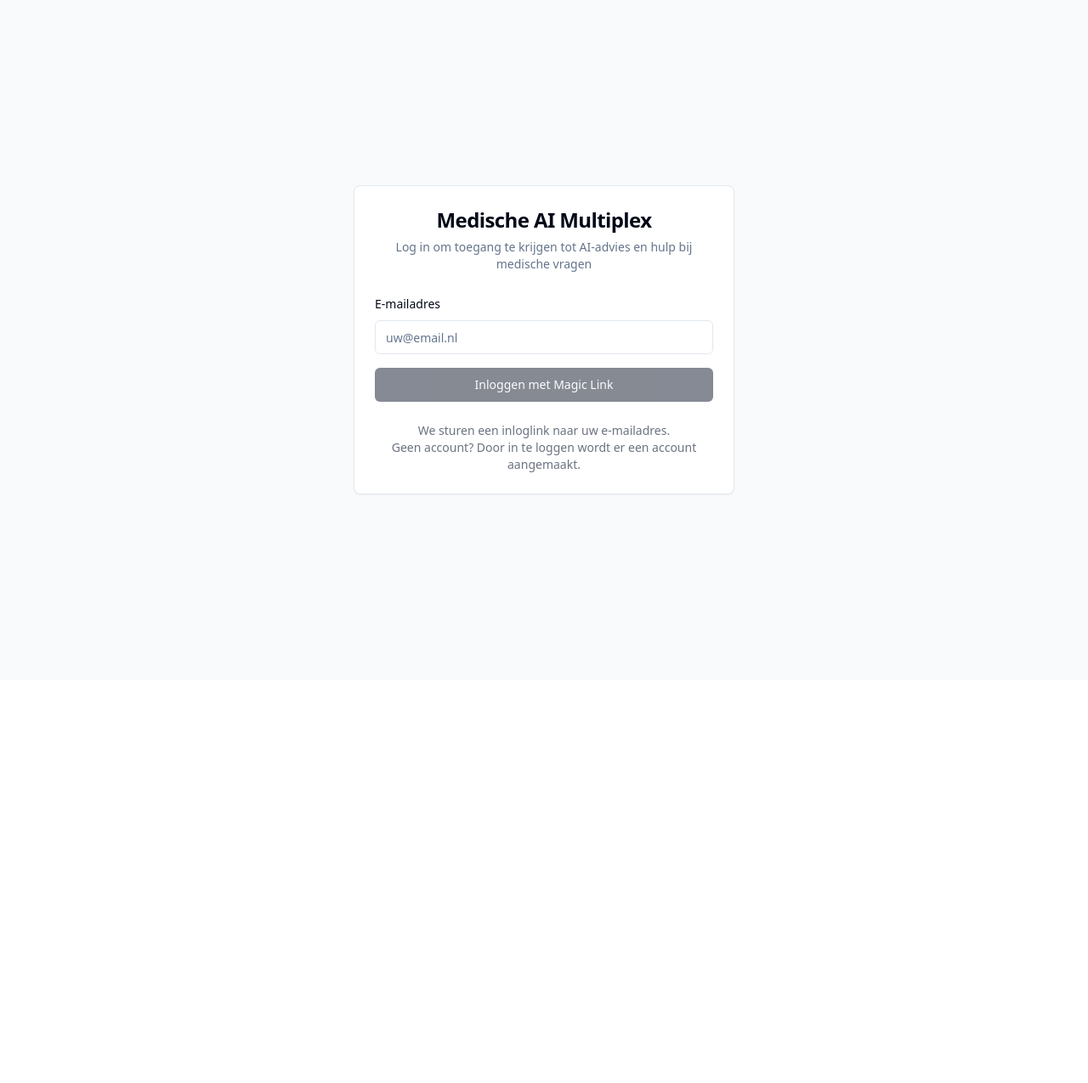
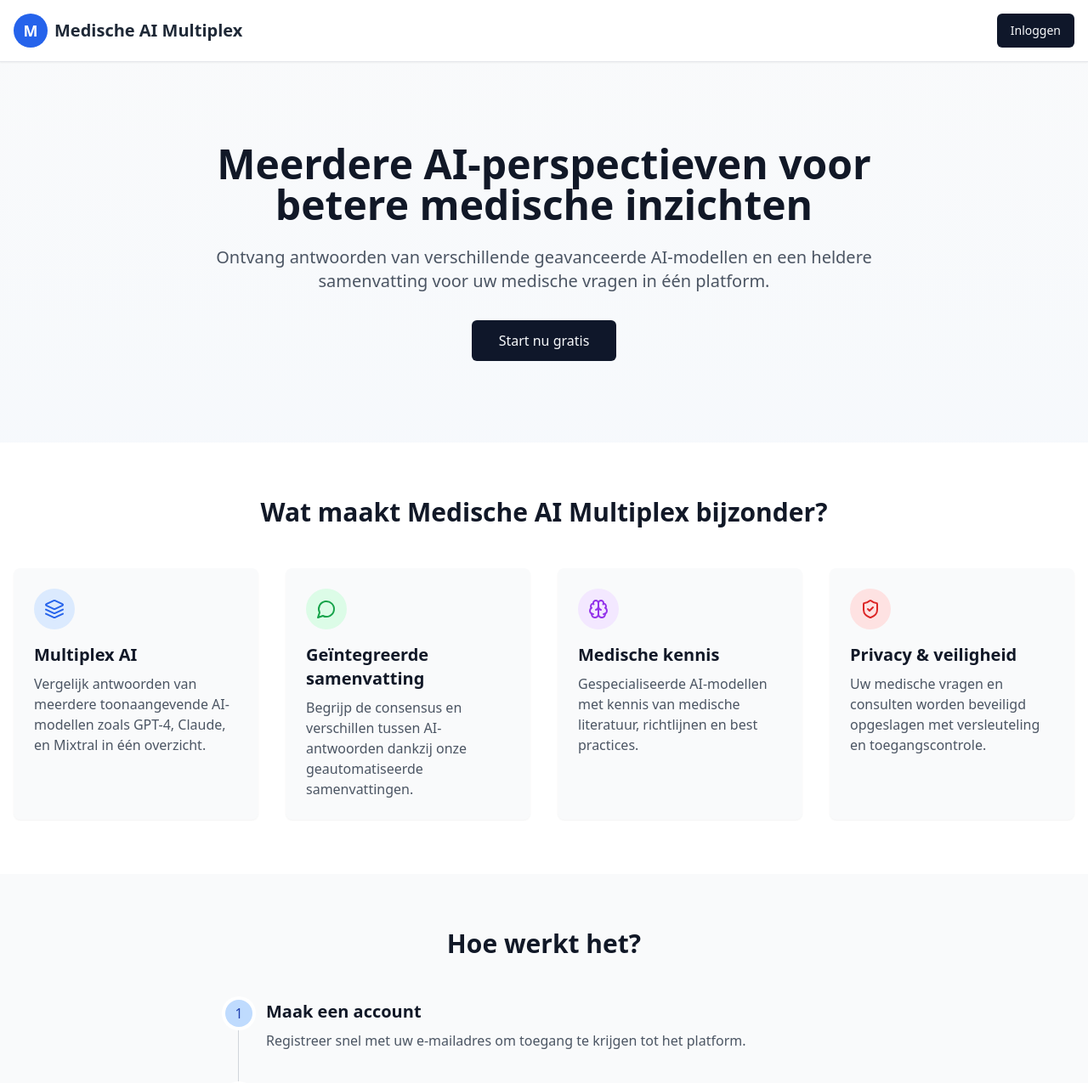
Before and after one commit to frisoboot/medai-ai-mosaic, a React (Vite) app: page / in a window 1280 px wide. Before the commit this address led to /auth. Shown: the top 1275 px of the page at 85% size. Before the commit the page ends 800 px from the top, so only its background shows below. Built offline with nearby package versions, Linux system fonts and the light colour scheme.

Commit message:
Add landing page and login button
Implement a landing page with information about the application and a login button.

```diff
--- a/src/App.tsx
+++ b/src/App.tsx
@@ -8,6 +8,7 @@ import { AuthProvider } from "@/providers/AuthProvider";
 import Index from "./pages/Index";
 import Auth from "./pages/Auth";
 import NotFound from "./pages/NotFound";
+import Landing from "./pages/Landing";
 
 const queryClient = new QueryClient();
 
@@ -19,7 +20,8 @@ const App = () => (
         <Sonner />
         <BrowserRouter>
           <Routes>
-            <Route path="/" element={<Index />} />
+            <Route path="/" element={<Landing />} />
+            <Route path="/dashboard" element={<Index />} />
             <Route path="/auth" element={<Auth />} />
             <Route path="*" element={<NotFound />} />
           </Routes>
--- a/src/components/ChatSidebar.tsx
+++ b/src/components/ChatSidebar.tsx
@@ -91,7 +91,9 @@ export const ChatSidebar = ({ showSummaryOnly, setShowSummaryOnly }: ChatSidebar
           <Button
             variant="ghost"
             className="w-full justify-start px-4 mb-2"
-            onClick={signOut}
+            onClick={() => {
+              signOut();
+            }}
           >
             <LogOut size={18} className="mr-2" />
             Uitloggen
--- a/src/pages/Auth.tsx
+++ b/src/pages/Auth.tsx
@@ -6,14 +6,16 @@ import { Button } from "@/components/ui/button";
 import { Input } from "@/components/ui/input";
 import { Card, CardContent, CardDescription, CardFooter, CardHeader, CardTitle } from "@/components/ui/card";
 import { Label } from "@/components/ui/label";
+import { Link } from "react-router-dom";
+import { ArrowLeft } from "lucide-react";
 
 const Auth = () => {
   const [email, setEmail] = useState("");
   const { user, loading, signIn } = useAuth();
 
-  // Redirect if already logged in
+  // Redirect if already logged in to dashboard
   if (user && !loading) {
-    return <Navigate to="/" replace />;
+    return <Navigate to="/dashboard" replace />;
   }
 
   const handleSubmit = async (e: React.FormEvent) => {
@@ -25,6 +27,14 @@ const Auth = () => {
     <div className="min-h-screen flex items-center justify-center bg-gray-50 dark:bg-slate-950 p-4">
       <Card className="w-full max-w-md">
         <CardHeader>
+          <div className="flex items-center mb-2">
+            <Button variant="ghost" size="sm" asChild className="mr-auto p-0">
+              <Link to="/">
+                <ArrowLeft className="mr-2 h-4 w-4" />
+                Terug naar home
+              </Link>
+            </Button>
+          </div>
           <CardTitle className="text-2xl font-bold text-center">Medische AI Multiplex</CardTitle>
           <CardDescription className="text-center">
             Log in om toegang te krijgen tot AI-advies en hulp bij medische vragen
--- a/src/pages/Index.tsx
+++ b/src/pages/Index.tsx
@@ -9,9 +9,9 @@ const Index = () => {
   const [showSummaryOnly, setShowSummaryOnly] = useState(false);
   const { user, loading } = useAuth();
 
-  // If not logged in and not loading, redirect to auth page
+  // If not logged in and not loading, redirect to landing page
   if (!user && !loading) {
-    return <Navigate to="/auth" replace />;
+    return <Navigate to="/" replace />;
   }
 
   // Show loading state while checking authentication
--- /dev/null
+++ b/src/pages/Landing.tsx
@@ -0,0 +1,172 @@
+
+import React from "react";
+import { Button } from "@/components/ui/button";
+import { Link } from "react-router-dom";
+import { useAuth } from "@/providers/AuthProvider";
+import { Navigate } from "react-router-dom";
+import { Layers, MessageCircle, Brain, ShieldCheck } from "lucide-react";
+
+const Landing = () => {
+  const { user, loading } = useAuth();
+
+  // Redirect to main app if already logged in
+  if (user && !loading) {
+    return <Navigate to="/" replace />;
+  }
+
+  return (
+    <div className="min-h-screen bg-gradient-to-b from-gray-50 to-blue-50 dark:from-slate-950 dark:to-slate-900">
+      {/* Header/Navigation */}
+      <header className="border-b border-gray-200 dark:border-gray-800 bg-white dark:bg-slate-900 shadow-sm">
+        <div className="container mx-auto px-4 py-4 flex items-center justify-between">
+          <div className="flex items-center space-x-2">
+            <div className="w-10 h-10 rounded-full bg-blue-600 flex items-center justify-center text-white font-semibold text-lg">
+              M
+            </div>
+            <h1 className="text-xl font-bold text-gray-800 dark:text-gray-200">Medische AI Multiplex</h1>
+          </div>
+          <Button asChild variant="default">
+            <Link to="/auth">Inloggen</Link>
+          </Button>
+        </div>
+      </header>
+
+      {/* Hero Section */}
+      <section className="container mx-auto px-4 py-16 md:py-24">
+        <div className="max-w-4xl mx-auto text-center">
+          <h1 className="text-4xl md:text-5xl font-bold text-gray-900 dark:text-white mb-6">
+            Meerdere AI-perspectieven voor betere medische inzichten
+          </h1>
+          <p className="text-xl text-gray-600 dark:text-gray-300 mb-8">
+            Ontvang antwoorden van verschillende geavanceerde AI-modellen en een heldere samenvatting
+            voor uw medische vragen in één platform.
+          </p>
+          <Button asChild size="lg" className="text-base px-8 py-6">
+            <Link to="/auth">Start nu gratis</Link>
+          </Button>
+        </div>
+      </section>
+
+      {/* Features Section */}
+      <section className="py-16 bg-white dark:bg-slate-900">
+        <div className="container mx-auto px-4">
+          <h2 className="text-3xl font-bold text-center mb-12 text-gray-900 dark:text-white">
+            Wat maakt Medische AI Multiplex bijzonder?
+          </h2>
+
+          <div className="grid md:grid-cols-2 lg:grid-cols-4 gap-8">
+            <div className="bg-gray-50 dark:bg-slate-800 p-6 rounded-lg shadow-sm">
+              <div className="w-12 h-12 bg-blue-100 dark:bg-blue-900 rounded-full flex items-center justify-center mb-4">
+                <Layers className="text-blue-600 dark:text-blue-400" />
+              </div>
+              <h3 className="text-xl font-semibold mb-2 text-gray-900 dark:text-white">Multiplex AI</h3>
+              <p className="text-gray-600 dark:text-gray-300">
+                Vergelijk antwoorden van meerdere toonaangevende AI-modellen zoals GPT-4, Claude, en Mixtral in één overzicht.
+              </p>
+            </div>
+
+            <div className="bg-gray-50 dark:bg-slate-800 p-6 rounded-lg shadow-sm">
+              <div className="w-12 h-12 bg-green-100 dark:bg-green-900 rounded-full flex items-center justify-center mb-4">
+                <MessageCircle className="text-green-600 dark:text-green-400" />
+              </div>
+              <h3 className="text-xl font-semibold mb-2 text-gray-900 dark:text-white">Geïntegreerde samenvatting</h3>
+              <p className="text-gray-600 dark:text-gray-300">
+                Begrijp de consensus en verschillen tussen AI-antwoorden dankzij onze geautomatiseerde samenvattingen.
+              </p>
+            </div>
+
+            <div className="bg-gray-50 dark:bg-slate-800 p-6 rounded-lg shadow-sm">
+              <div className="w-12 h-12 bg-purple-100 dark:bg-purple-900 rounded-full flex items-center justify-center mb-4">
+                <Brain className="text-purple-600 dark:text-purple-400" />
+              </div>
+              <h3 className="text-xl font-semibold mb-2 text-gray-900 dark:text-white">Medische kennis</h3>
+              <p className="text-gray-600 dark:text-gray-300">
+                Gespecialiseerde AI-modellen met kennis van medische literatuur, richtlijnen en best practices.
+              </p>
+            </div>
+
+            <div className="bg-gray-50 dark:bg-slate-800 p-6 rounded-lg shadow-sm">
+              <div className="w-12 h-12 bg-red-100 dark:bg-red-900 rounded-full flex items-center justify-center mb-4">
+                <ShieldCheck className="text-red-600 dark:text-red-400" />
+              </div>
+              <h3 className="text-xl font-semibold mb-2 text-gray-900 dark:text-white">Privacy & veiligheid</h3>
+              <p className="text-gray-600 dark:text-gray-300">
+                Uw medische vragen en consulten worden beveiligd opgeslagen met versleuteling en toegangscontrole.
+              </p>
+            </div>
+          </div>
+        </div>
+      </section>
+
+      {/* How It Works */}
+      <section className="py-16 bg-gray-50 dark:bg-slate-950">
+        <div className="container mx-auto px-4">
+          <h2 className="text-3xl font-bold text-center mb-12 text-gray-900 dark:text-white">
+            Hoe werkt het?
+          </h2>
+
+          <div className="max-w-3xl mx-auto">
+            <ol className="relative border-l border-gray-300 dark:border-gray-700 ml-6">
+              <li className="mb-10 ml-8">
+                <span className="absolute flex items-center justify-center w-8 h-8 bg-blue-200 rounded-full -left-4 ring-4 ring-white dark:ring-slate-950 dark:bg-blue-900">
+                  <span className="text-blue-800 dark:text-blue-200">1</span>
+                </span>
+                <h3 className="font-semibold text-xl text-gray-900 dark:text-white">Maak een account</h3>
+                <p className="text-gray-600 dark:text-gray-300 mt-2">
+                  Registreer snel met uw e-mailadres om toegang te krijgen tot het platform.
+                </p>
+              </li>
+              <li className="mb-10 ml-8">
+                <span className="absolute flex items-center justify-center w-8 h-8 bg-blue-200 rounded-full -left-4 ring-4 ring-white dark:ring-slate-950 dark:bg-blue-900">
+                  <span className="text-blue-800 dark:text-blue-200">2</span>
+                </span>
+                <h3 className="font-semibold text-xl text-gray-900 dark:text-white">Stel uw medische vraag</h3>
+                <p className="text-gray-600 dark:text-gray-300 mt-2">
+                  Typ uw vraag in de chatbox. Wees zo specifiek mogelijk voor de beste resultaten.
+                </p>
+              </li>
+              <li className="ml-8">
+                <span className="absolute flex items-center justify-center w-8 h-8 bg-blue-200 rounded-full -left-4 ring-4 ring-white dark:ring-slate-950 dark:bg-blue-900">
+                  <span className="text-blue-800 dark:text-blue-200">3</span>
+                </span>
+                <h3 className="font-semibold text-xl text-gray-900 dark:text-white">Vergelijk verschillende AI-antwoorden</h3>
+                <p className="text-gray-600 dark:text-gray-300 mt-2">
+                  Ontvang meerdere perspectieven op uw vraag en bekijk de samenvatting voor een geïntegreerd inzicht.
+                </p>
+              </li>
+            </ol>
+          </div>
+        </div>
+      </section>
+
+      {/* CTA Section */}
+      <section className="py-16 bg-blue-600">
+        <div className="container mx-auto px-4 text-center">
+          <h2 className="text-3xl font-bold mb-4 text-white">
+            Klaar om het zelf te ervaren?
+          </h2>
+          <p className="text-xl mb-8 text-blue-100">
+            Meld u aan en ontvang vandaag nog uw eerste AI-multiplex consultatie.
+          </p>
+          <Button asChild size="lg" variant="secondary" className="text-blue-600">
+            <Link to="/auth">Begin nu</Link>
+          </Button>
+        </div>
+      </section>
+
+      {/* Footer */}
+      <footer className="bg-white dark:bg-slate-900 border-t border-gray-200 dark:border-gray-800 py-8">
+        <div className="container mx-auto px-4 text-center">
+          <p className="text-gray-500 dark:text-gray-400">
+            © {new Date().getFullYear()} Medische AI Multiplex. Alle rechten voorbehouden.
+          </p>
+          <p className="text-sm text-gray-400 dark:text-gray-500 mt-2">
+            Dit platform is enkel bedoeld ter ondersteuning en vervangt geen professioneel medisch advies.
+          </p>
+        </div>
+      </footer>
+    </div>
+  );
+};
+
+export default Landing;
--- a/src/providers/AuthProvider.tsx
+++ b/src/providers/AuthProvider.tsx
@@ -3,6 +3,7 @@ import { createContext, useContext, useEffect, useState } from "react";
 import { User, Session } from "@supabase/supabase-js";
 import { supabase } from "@/integrations/supabase/client";
 import { useToast } from "@/hooks/use-toast";
+import { useNavigate } from "react-router-dom";
 
 type AuthContextType = {
   user: User | null;
@@ -59,12 +60,12 @@ export const AuthProvider = ({ children }: { children: React.ReactNode }) => {
       }
 
       toast({
-        title: "Check your email",
-        description: "We sent you a login link. Be sure to check your spam folder.",
+        title: "Check uw e-mail",
+        description: "We hebben een inloglink gestuurd. Controleer ook uw spam folder.",
       });
     } catch (error: any) {
       toast({
-        title: "Error",
+        title: "Fout",
         description: error.message,
         variant: "destructive",
       });
@@ -78,12 +79,12 @@ export const AuthProvider = ({ children }: { children: React.ReactNode }) => {
     try {
       await supabase.auth.signOut();
       toast({
-        title: "Signed out",
-        description: "You have successfully signed out.",
+        title: "Uitgelogd",
+        description: "U bent succesvol uitgelogd.",
       });
     } catch (error: any) {
       toast({
-        title: "Error",
+        title: "Fout",
         description: error.message,
         variant: "destructive",
       });
```
